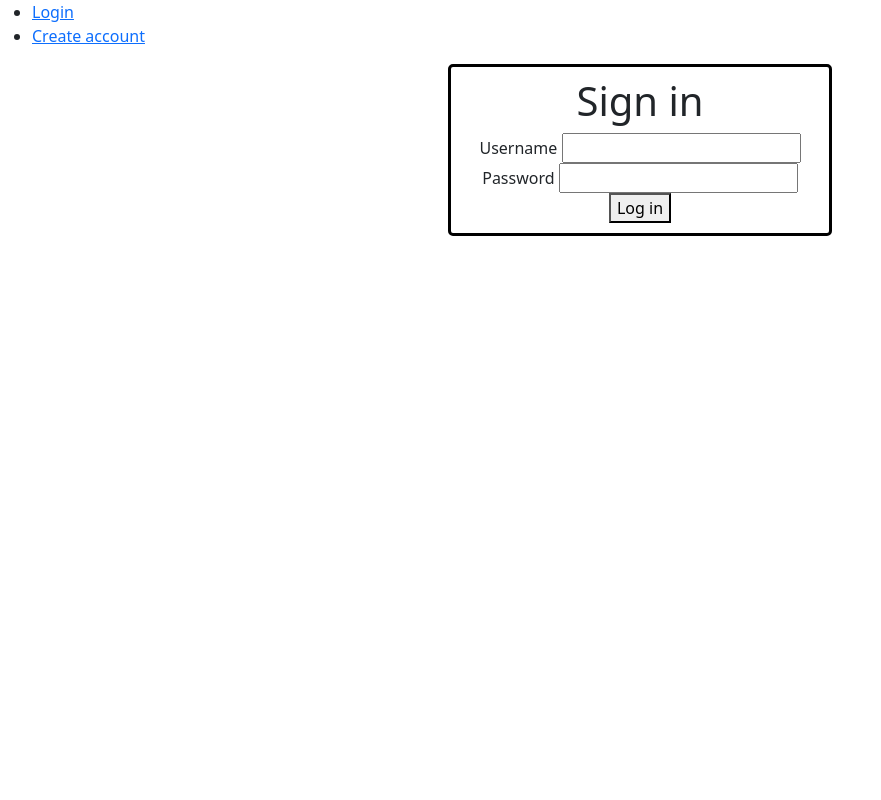
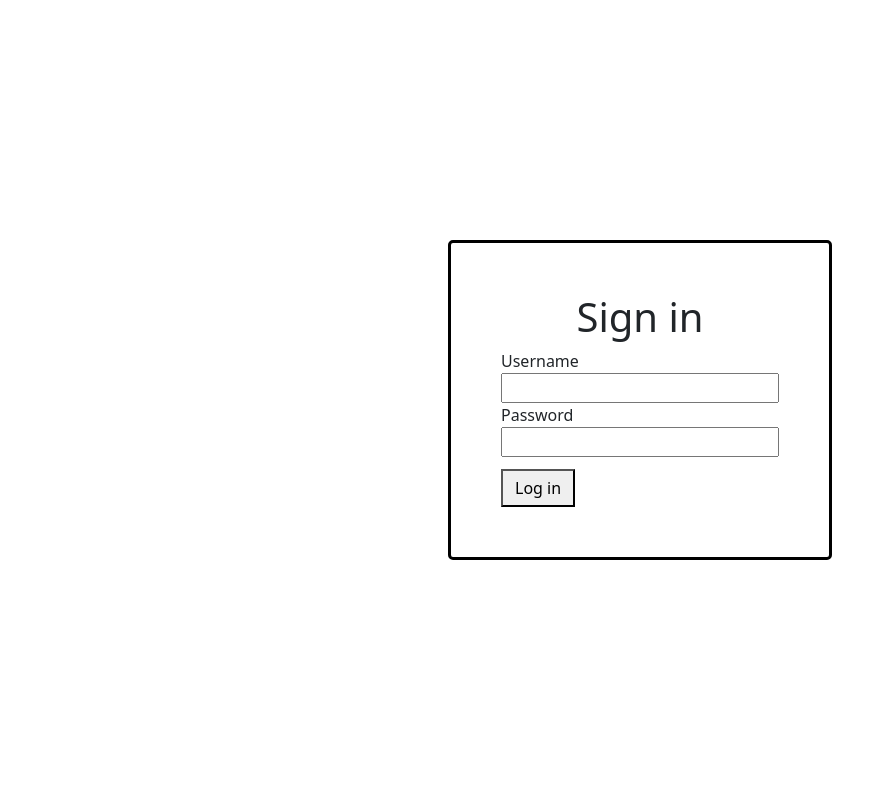
Before and after one commit to Trek182021/CSE-106---Lab-8, a Flask app: page / in a window 1280 px wide. Shown: the whole page, without its empty margins (0-881 px from the left). Run offline with Flask 3, Linux system fonts and the light colour scheme.

Commit message:
Add name in student page and add small css

```diff
--- a/Backend/static/styles/login.css
+++ b/Backend/static/styles/login.css
@@ -2,7 +2,28 @@
     border: 3px solid black;
     margin: auto;
     width: 30%;
-    padding: 10px;
+    padding: 50px;
     border-radius: 5px;
     text-align: center;
 }
+
+body {
+    display: flex;
+    justify-content: center;
+    align-items: center;
+    height: 100vh;
+}
+
+
+.login-form {
+    text-align: start;
+}
+
+.login-form input {
+    width: 100%;
+}
+
+.login-form button {
+    margin-top: 12px;
+    padding: 5px 12px;
+}
--- a/Backend/templates/login.html
+++ b/Backend/templates/login.html
@@ -9,12 +9,9 @@
     <link href="https://cdn.jsdelivr.net/npm/bootstrap@5.0.2/dist/css/bootstrap.min.css" rel="stylesheet">
 </head>
 <body>
-	<nav>
-	<ul>
-		<li><a href="/login">Login</a></li>
-		<li><a href="/register">Create account</a></li>
-	</ul>
-	</nav>
+
+    <div class='signinbox'>
+        <div class="error-messages">
             {% for message in get_flashed_messages() %}
                 <div>
                     <div class="alert alert-warning" id="div_flash" style="max-width: 25rem;">
@@ -22,16 +19,18 @@
                     </div>
                 </div>
             {% endfor %}
-    <div class='signinbox'>
+        </div>
 	    <h1>Sign in</h1>
 
+        <div class="login-form">
         <form action="{{ url_for('login') }}" method="post" class="screen-1">
             <label for="username">Username</label>
             <input type="text" id="username" name="username" /> <br />
             <label for="password">Password</label>
-            <input type="text" id="password" name="password" /> <br />
+            <input type="password" id="password" name="password" /> <br />
             <button type="submit">Log in</button>
         </form>
+        </div>
     </div>
 </body>
 <script src="https://cdn.jsdelivr.net/npm/bootstrap@5.3.2/dist/js/bootstrap.bundle.min.js" integrity="sha384-C6RzsynM9kWDrMNeT87bh95OGNyZPhcTNXj1NW7RuBCsyN/o0jlpcV8Qyq46cDfL" crossorigin="anonymous"></script>
--- a/Backend/templates/students.html
+++ b/Backend/templates/students.html
@@ -12,6 +12,7 @@
 
         <div class= "header"> <!--header for greeting, university name, and sign out button-->
             <div class="userGreeting">
+                {{current_user.name}}!
             </div>
             <div>
                 ACME UNIVERSITY
```
Also changed, not shown: Backend/instance/data.sqlite3. Lines whose indentation alone changed are shown as unchanged.
